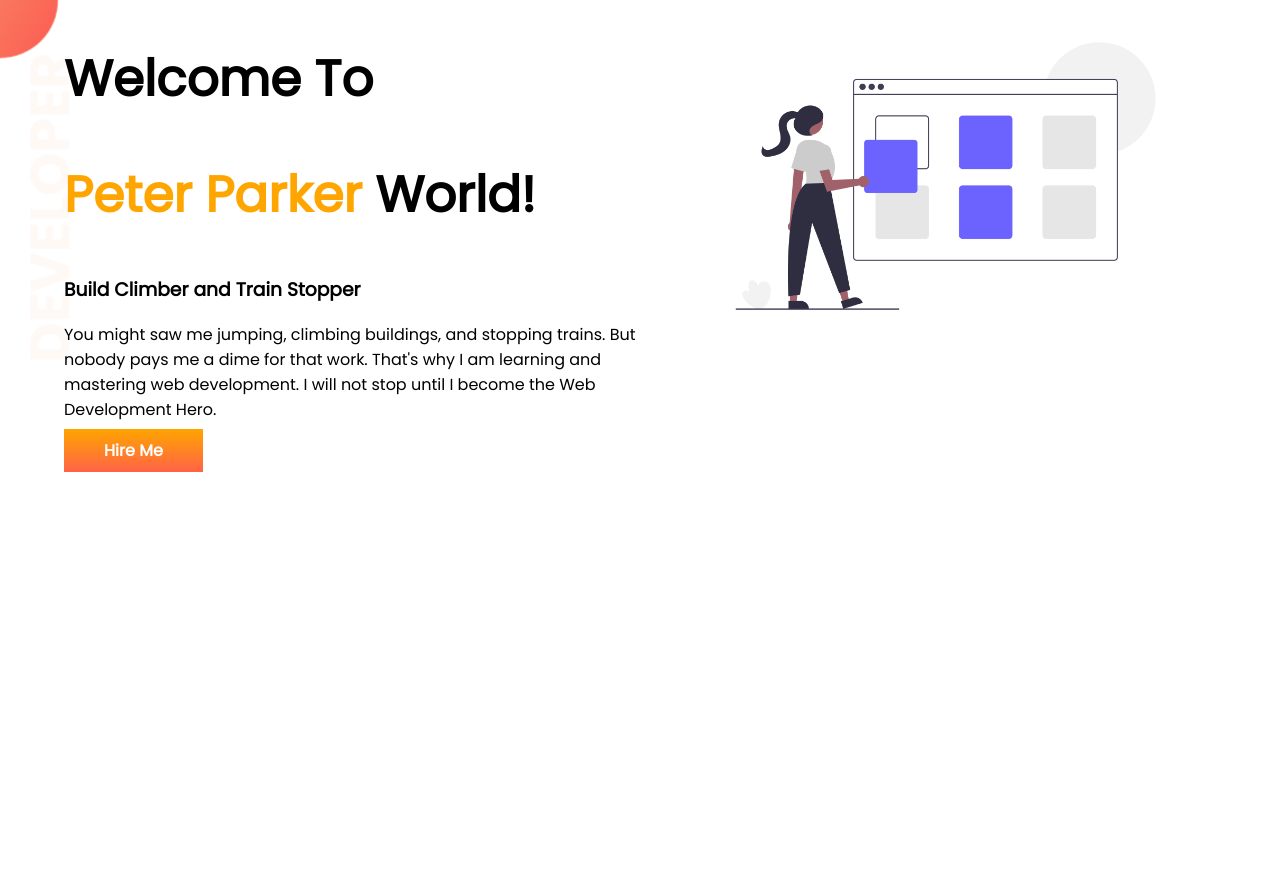
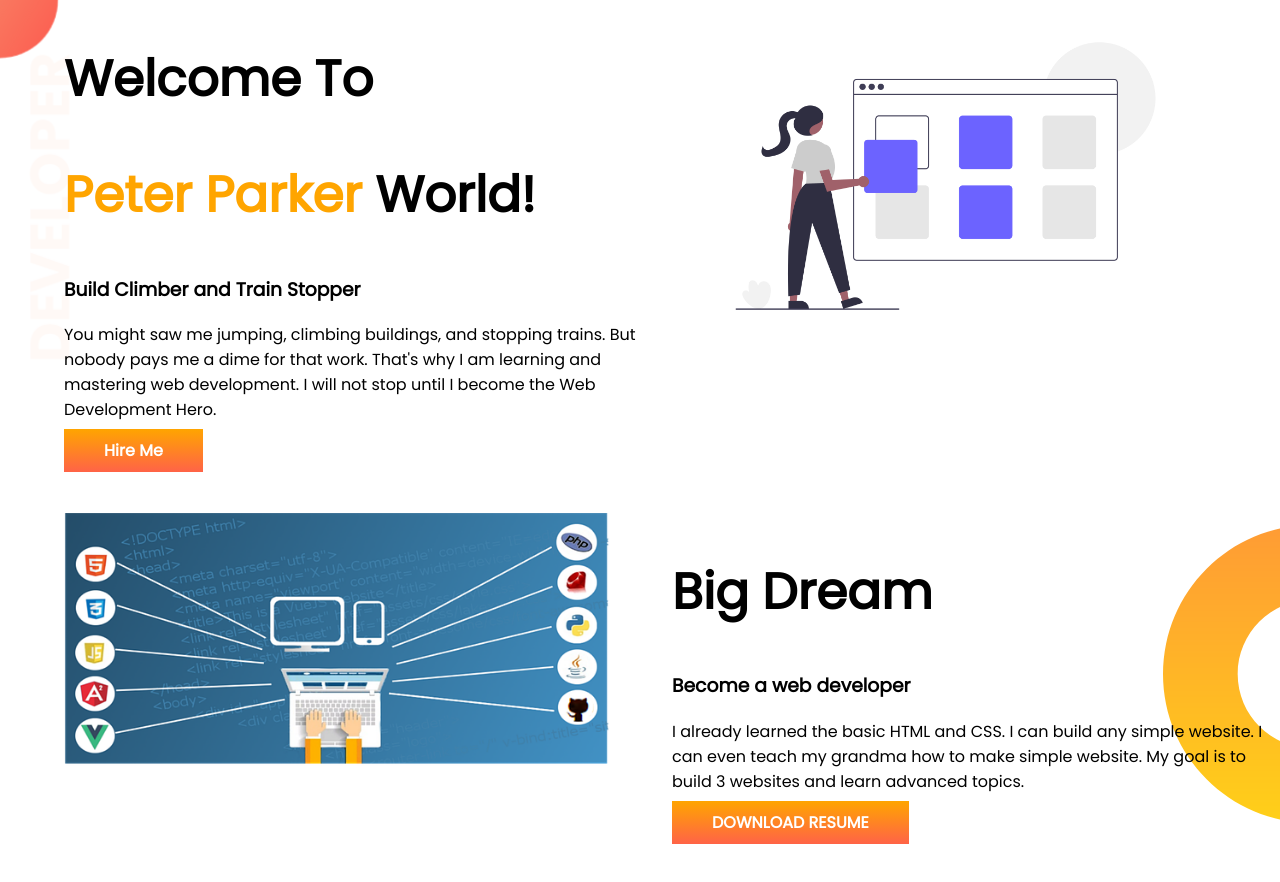
Before and after one commit to md-pervej/developer-portfolio-home-final, a plain HTML site: page index.html in a window 1280 px wide. Before the commit the page ends 800 px from the top, so only its background shows below. Drawn offline with Linux system fonts and the light colour scheme.

Commit message:
big-dream section done

```diff
--- a/index.html
+++ b/index.html
@@ -24,12 +24,24 @@
                 That's why I am learning and mastering web development. I will not stop until I become the Web
                 Development
                 Hero.</p>
-            <a class="link-btn" target="_blank" href="https://www.github.com/">Hire
+            <a class="btn-link" target="_blank" href="https://www.github.com/">Hire
                 Me</a>
         </div>
         <div class="half-width">
             <img src="./img/ud3.png" alt="">
         </div>
+    </section>
+    <section class="big-dream">
+        <div class="half-width">
+            <img src="./img/dev2.png" alt="">
+        </div>
+        <div class="half-width">
+            <h1>Big Dream</h1>
+            <h3>Become a web developer</h3>
+            <p>I already learned the basic HTML and CSS. I can build any simple website. I can even teach my grandma how to make simple website. My goal is to build 3 websites and learn advanced topics.</p>
+            <a href=""  target="_blank" class="btn-link">DOWNLOAD RESUME</a>
+        </div>
+
     </section>
 
 
--- a/style.css
+++ b/style.css
@@ -13,6 +13,7 @@ h1{
 section{
     display: flex;
     padding-left: 5%;
+    margin-bottom: 50px;
 }
 .half-width{
     width: 100%;
@@ -20,7 +21,7 @@ section{
 .half-width img{
     width: 90%;
 }
-.link-btn{
+.btn-link{
     text-decoration: none;
     /* background-color: orange; */
     background-image: linear-gradient(orange,tomato);
@@ -32,3 +33,8 @@ section{
     background-image: url(img/top-banner.png);
     background-repeat: no-repeat;
 }
+.big-dream{
+    background-image: url(./img/dream-bg.png);
+    background-repeat: no-repeat;
+    background-position:right;
+}
```
Also changed, not shown: img/dream-bg.png (added), img/exp-bg.png (added), img/jhankar.png (added), img/jhankar2.png (added), img/my-bg.png (added), img/my-bg2.png (added).
